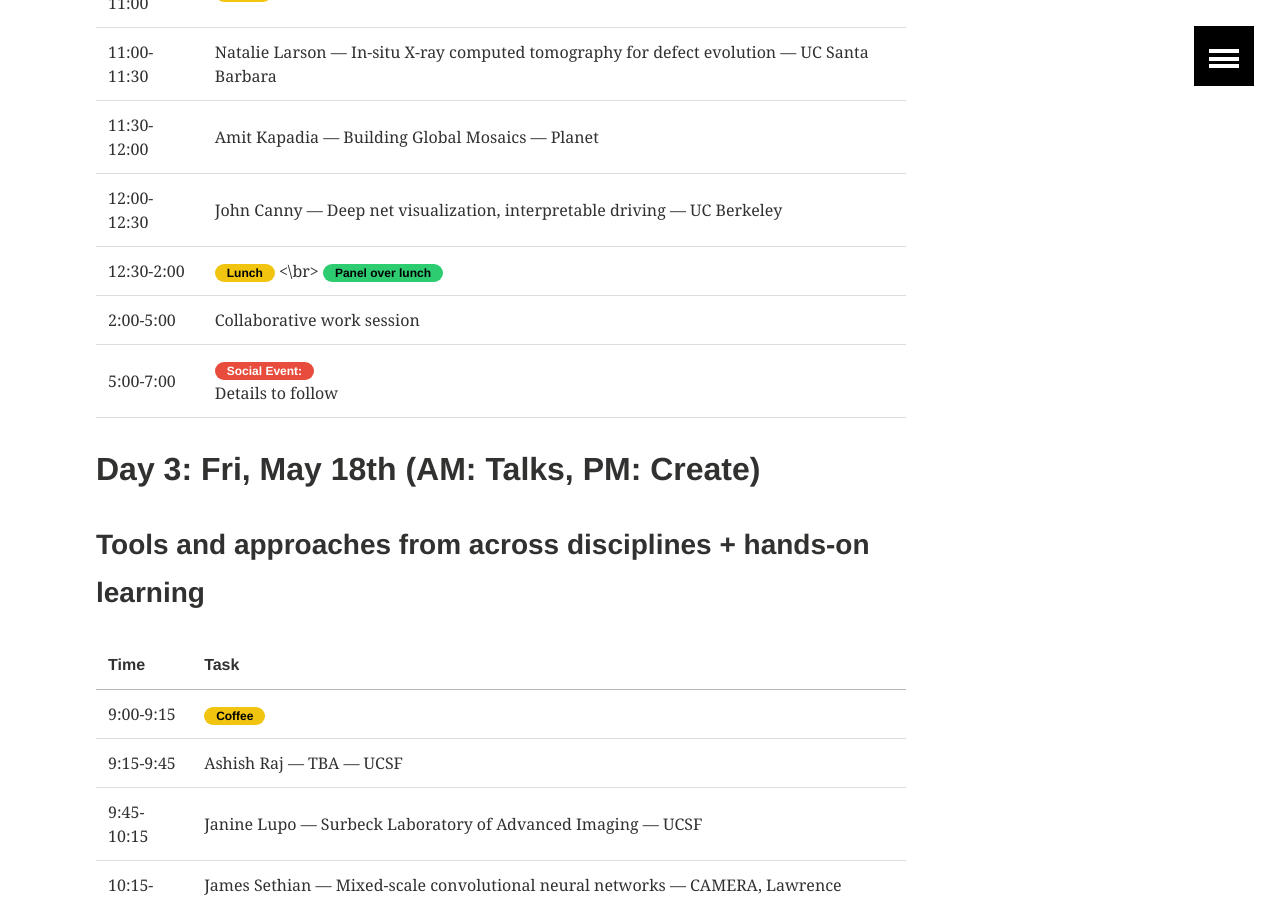
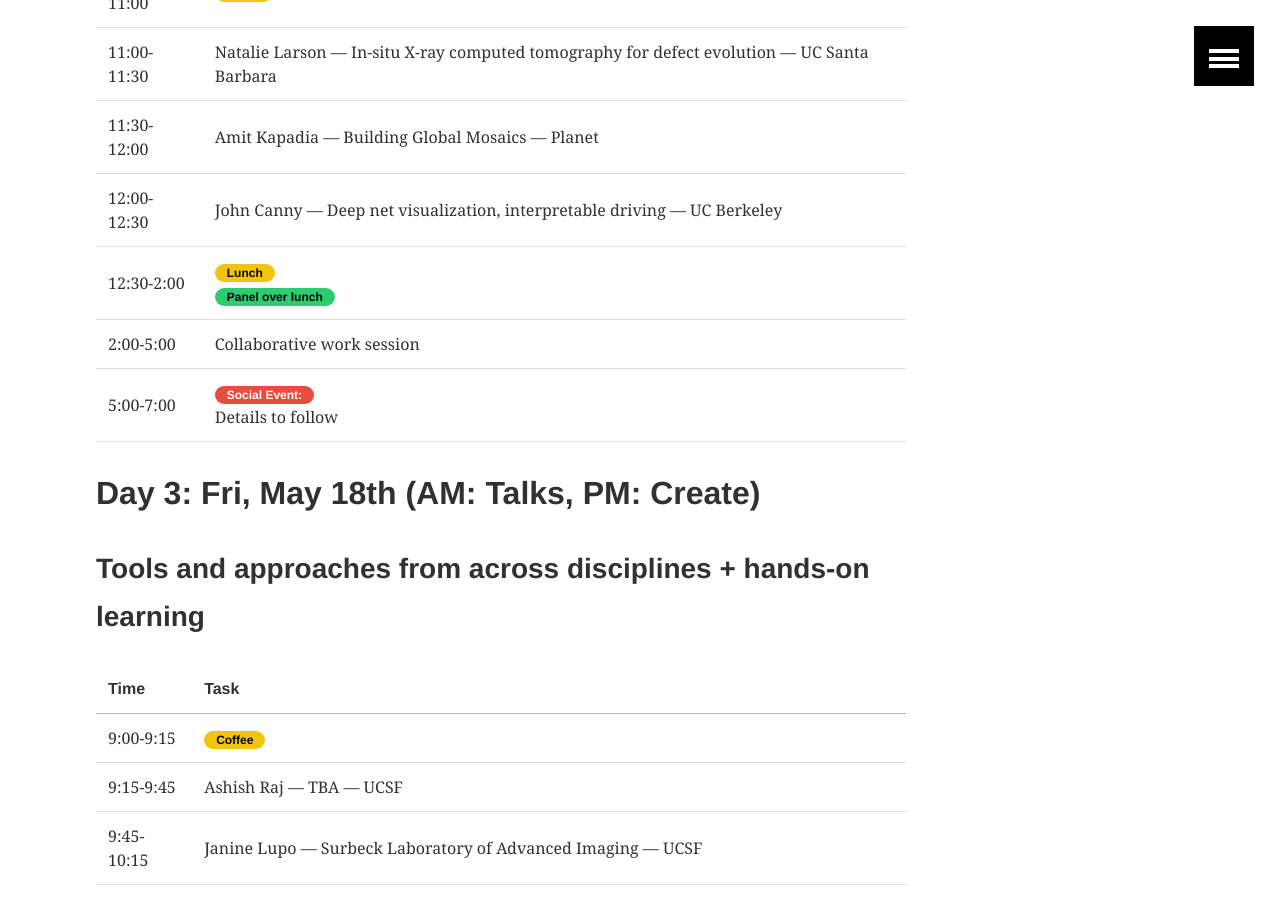
Before and after one commit to imagexd/imagexd.github.io, a Jekyll site: the page built from programs/imagexd2018.md, in a window 1280 px wide and 900 px high, scrolled down 1645 px. Built offline with Jekyll 4.4.1, drawn with Linux system fonts in a browser that asks for light colours.

Commit message:
fixing the program

```diff
--- a/programs/imagexd2018.md
+++ b/programs/imagexd2018.md
@@ -55,7 +55,7 @@ image:
 | 11:30-12:00  | Amit Kapadia --- Building Global Mosaics --- Planet |
 | 12:00-12:30  | John Canny --- Deep net visualization, interpretable driving --- UC Berkeley  |
 |----
-| 12:30-2:00   | <span class="badge warning">Lunch</span> <\br> <span class="badge success">Panel over lunch</span> |
+| 12:30-2:00   | <span class="badge warning">Lunch</span> <br/> <span class="badge success">Panel over lunch</span> |
 |----
 | 2:00-5:00    | Collaborative work session |
 | 5:00-7:00    | <span class="badge danger">Social Event:</span> <br/> Details to follow |
```
